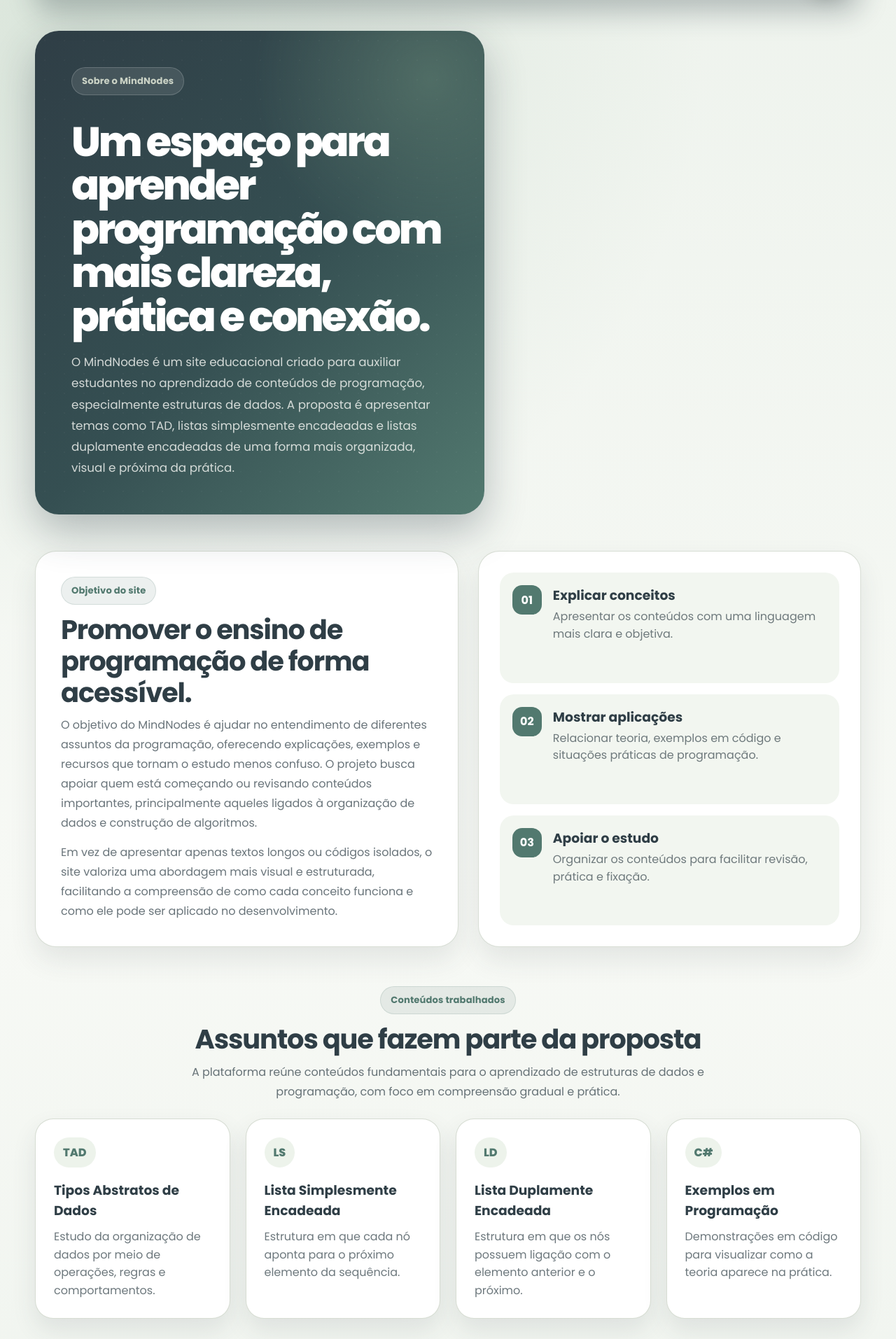
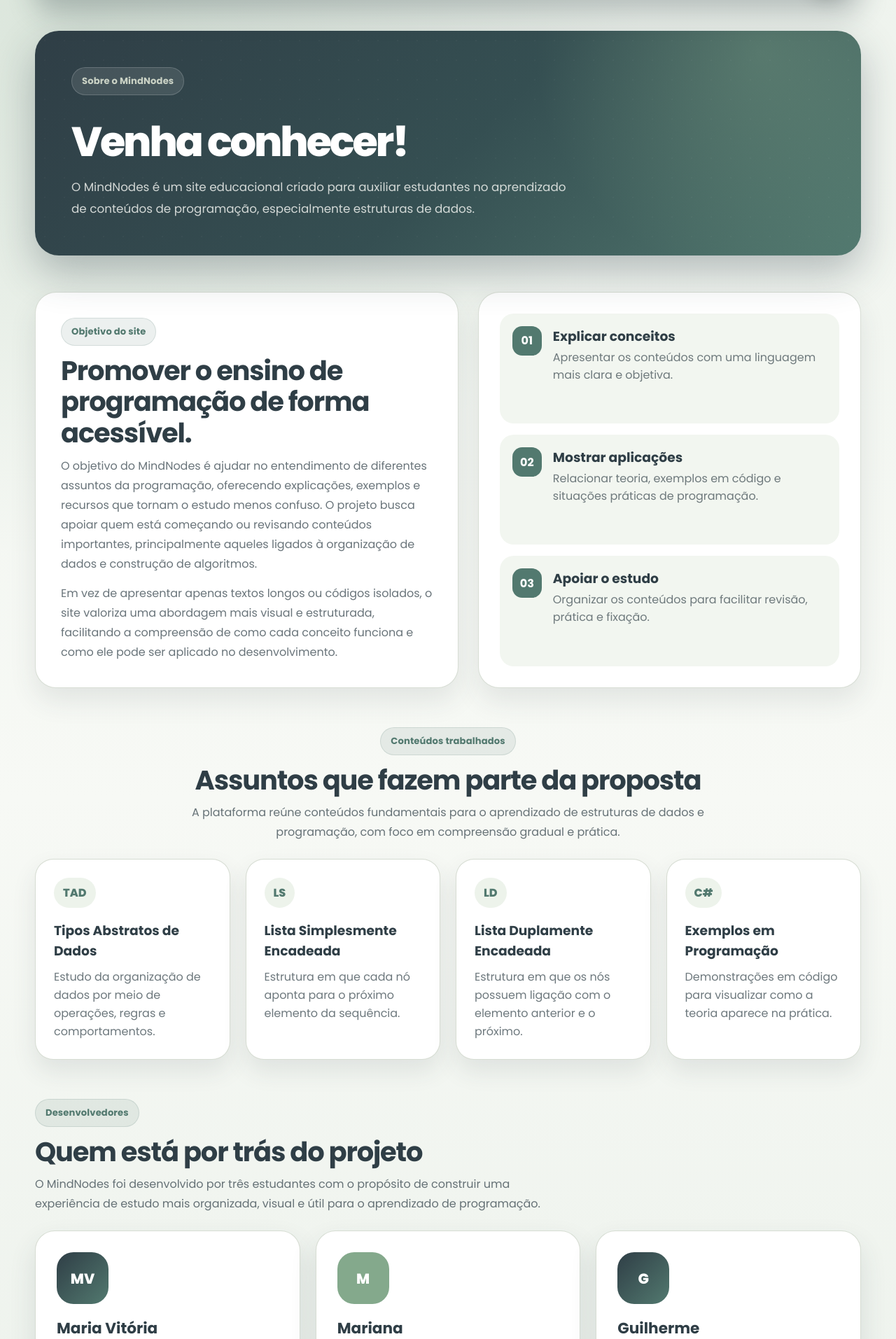
Before and after one commit to Vic0312/MindNodes, a PHP site: page /view/sobre.php in a window 1280 px wide. Shown: the part 98-2011 px from the top of the page at 70% size. Run offline with PHP 8.4, Linux system fonts and the light colour scheme.

Commit message:
Commit 19 - Ajustando o sobre nós

```diff
--- a/css/sobre.css
+++ b/css/sobre.css
@@ -134,13 +134,14 @@ main {
 }
 
 .sobre-hero {
-    display: grid;
-    grid-template-columns: 1.12fr 0.88fr;
-    gap: 34px;
-    align-items: stretch;
+    display: flex;
+    align-items: center;
+    justify-content: center;
+    width: 100%;
 }
 
 .sobre-hero-conteudo {
+    width: 100%;
     position: relative;
     overflow: hidden;
     padding: 52px;
@@ -381,11 +349,11 @@ main {
 }
 
 .destaque-dev h3 {
-    color: var(--white);
+    color: var(--charcoal-blue);
 }
 
 .destaque-dev p {
-    color: rgba(246, 248, 244, 0.76);
+    color: rgba(47, 62, 70, 0.70);
 }
 
 /* =========================
--- a/view/sobre.php
+++ b/view/sobre.php
@@ -70,13 +70,11 @@ if (!empty($fotoBanco)) {
             <section class="sobre-hero-conteudo">
                 <span class="etiqueta">Sobre o MindNodes</span>
 
-                <h1>Um espaço para aprender programação com mais clareza, prática e conexão.</h1>
+                <h1>Venha conhecer!</h1>
 
                 <p>
                     O MindNodes é um site educacional criado para auxiliar estudantes no aprendizado
-                    de conteúdos de programação, especialmente estruturas de dados. A proposta é apresentar
-                    temas como TAD, listas simplesmente encadeadas e listas duplamente encadeadas de uma forma
-                    mais organizada, visual e próxima da prática.
+                    de conteúdos de programação, especialmente estruturas de dados.
                 </p>
             </section>
 
```
Also changed, not shown: other parts of css/sobre.css (+3 -36 lines).
